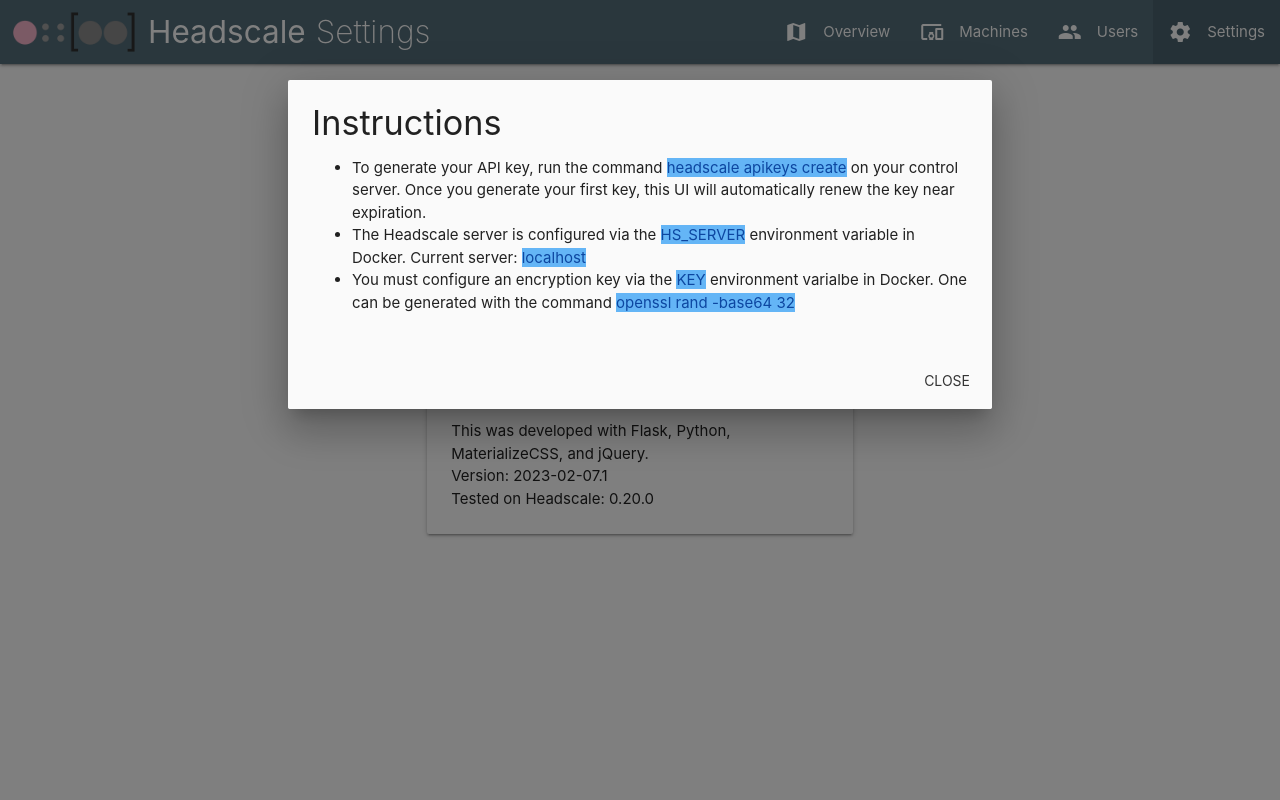
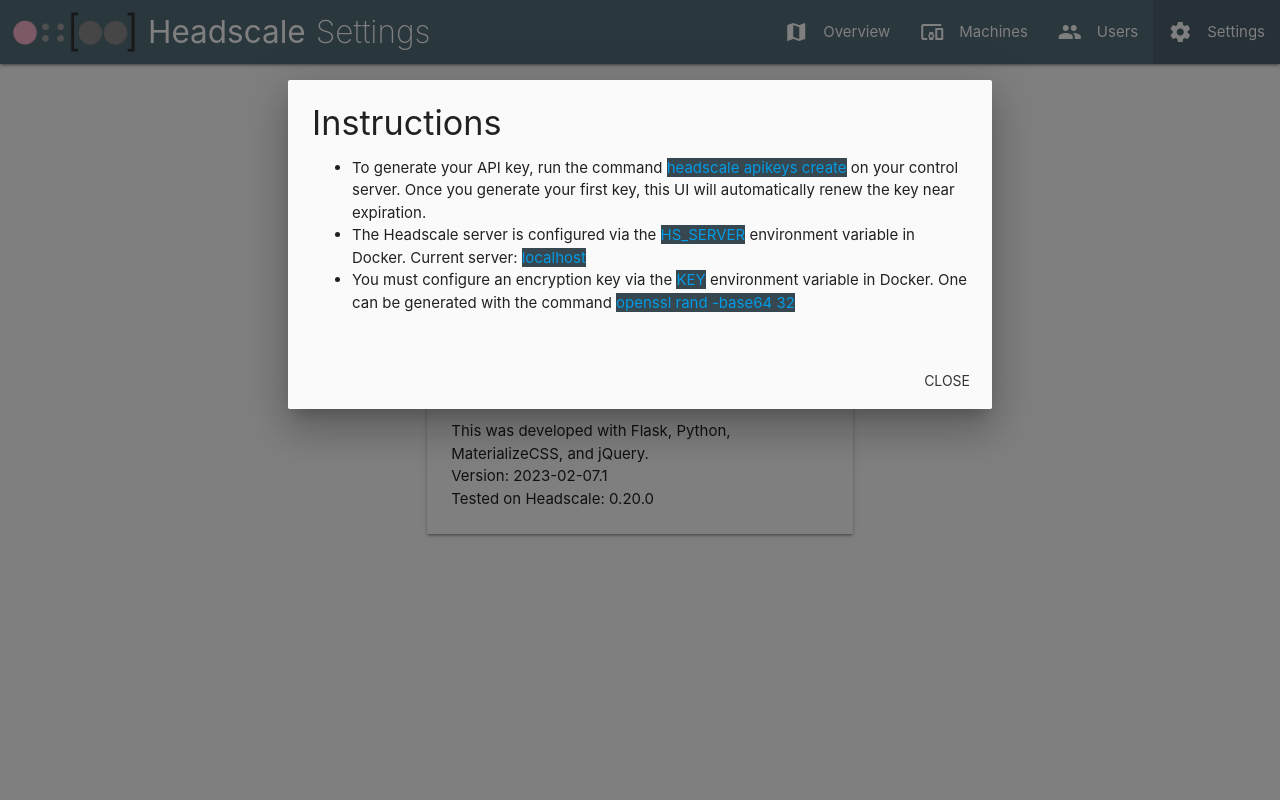
Before and after one commit to iFargle/headscale-webui, a Flask app: page /settings in a window 1280 px wide, after a click on "INSTRUCTIONS". Run offline with Flask 2, Linux system fonts and the light colour scheme; parts of the project's set-up code (start-up, migrations or seed data) failed here and were passed over.

Commit message:
Update colors

```diff
--- a/templates/settings.html
+++ b/templates/settings.html
@@ -45,9 +45,9 @@
         <div class="modal-content">
             <h4>Instructions</h4>
             <ul class="browser-default">
-                <li>To generate your API key, run the command <a class="blue lighten-2 blue-text text-darken-4">headscale apikeys create</a> on your control server.  Once you generate your first key, this UI will automatically renew the key near expiration.</li>
-                <li>The Headscale server is configured via the <a class="blue lighten-2 blue-text text-darken-4">HS_SERVER</a> environment variable in Docker. Current server:  <a class="blue lighten-2 blue-text text-darken-4"> {{url}} </a></li>
-                <li>You must configure an encryption key via the <a class="blue lighten-2 blue-text text-darken-4">KEY</a> environment varialbe in Docker.  One can be generated with the command <a class="blue lighten-2 blue-text text-darken-4">openssl rand -base64 32</a></li>
+                <li>To generate your API key, run the command <a class="{{ COLOR_BTN }}">headscale apikeys create</a> on your control server.  Once you generate your first key, this UI will automatically renew the key near expiration.</li>
+                <li>The Headscale server is configured via the <a class="{{ COLOR_BTN }}">HS_SERVER</a> environment variable in Docker. Current server:  <a class="{{ COLOR_BTN }}"> {{url}} </a></li>
+                <li>You must configure an encryption key via the <a class="{{ COLOR_BTN }}">KEY</a> environment variable in Docker.  One can be generated with the command <a class="{{ COLOR_BTN }}">openssl rand -base64 32</a></li>
             </ul>
         </div>
         <div class="modal-footer">
```
